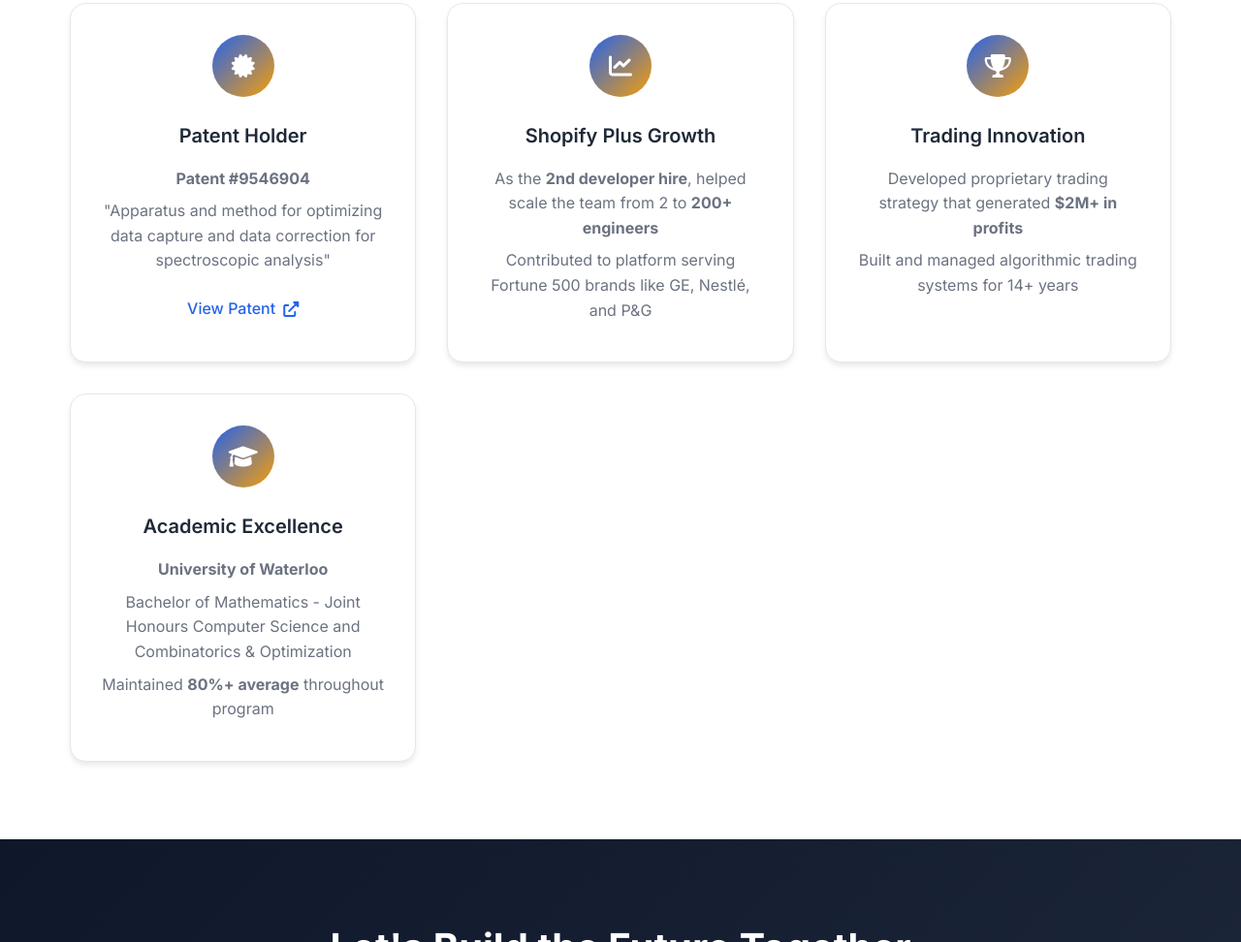
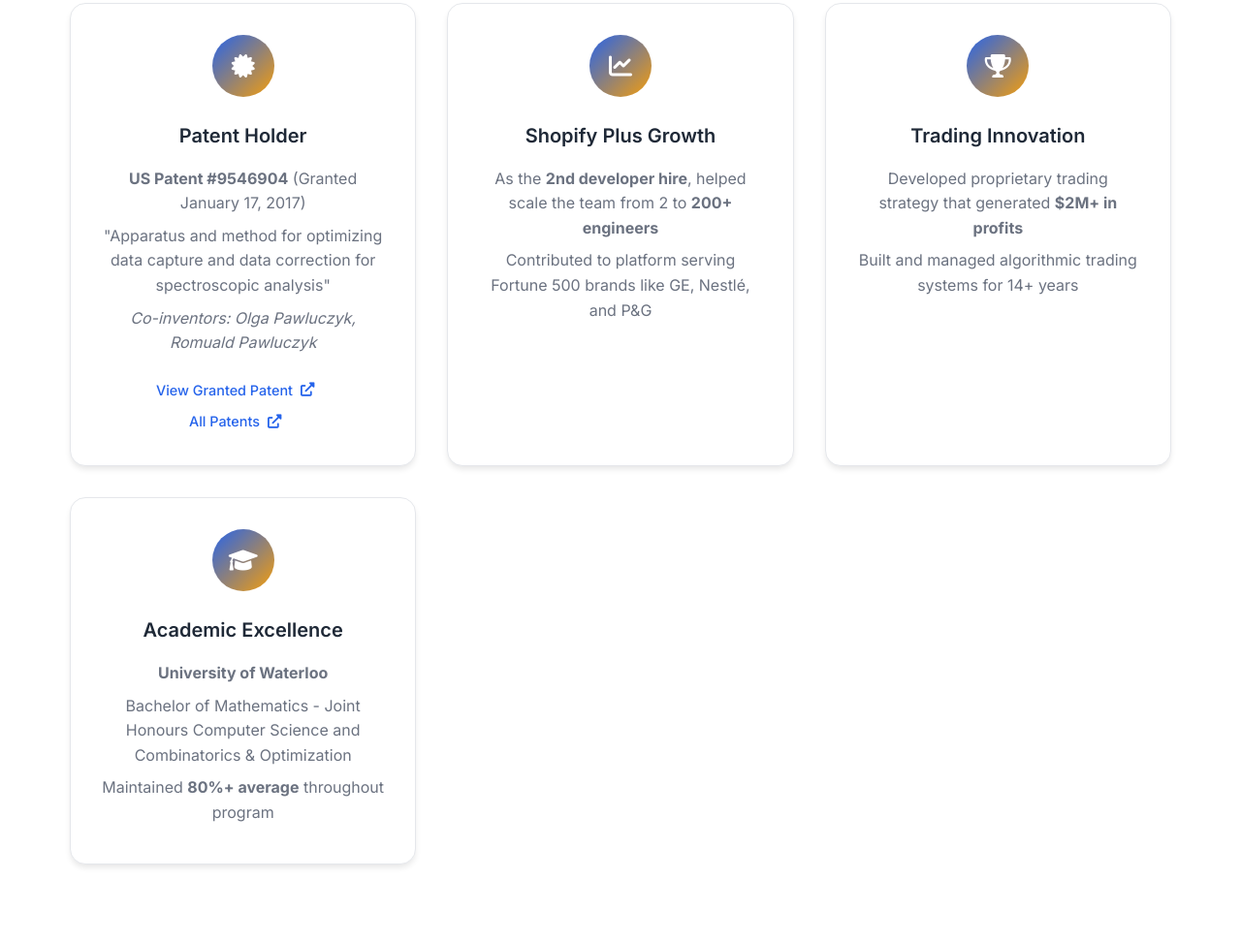
Before and after one commit to mpretti/resume, a plain HTML site: page index.html in a window 1280 px wide. Shown: the part 4999-5971 px from the top of the page at 97% size. Drawn offline with Linux system fonts and the light colour scheme.

Commit message:
Enhanced patent section: Add detailed patent information with direct links to Justia Patents

```diff
--- a/index.html
+++ b/index.html
@@ -398,10 +398,14 @@
                         <i class="fas fa-certificate"></i>
                     </div>
                     <h3>Patent Holder</h3>
-                    <p><strong>Patent #9546904</strong></p>
+                    <p><strong>US Patent #9546904</strong> (Granted January 17, 2017)</p>
                     <p>"Apparatus and method for optimizing data capture and data correction for spectroscopic analysis"</p>
+                    <p><em>Co-inventors: Olga Pawluczyk, Romuald Pawluczyk</em></p>
+                    <a href="https://patents.justia.com/patent/9546904" target="_blank" class="achievement-link">
+                        View Granted Patent <i class="fas fa-external-link-alt"></i>
+                    </a>
                     <a href="https://patents.justia.com/inventor/michael-pretti" target="_blank" class="achievement-link">
-                        View Patent <i class="fas fa-external-link-alt"></i>
+                        All Patents <i class="fas fa-external-link-alt"></i>
                     </a>
                 </div>
                 <div class="achievement-card shopify-growth">
--- a/styles.css
+++ b/styles.css
@@ -637,11 +637,17 @@ body {
     color: var(--primary-color);
     text-decoration: none;
     font-weight: 500;
-    margin-top: 1rem;
+    margin-top: 0.5rem;
+    margin-right: 1rem;
+    font-size: 0.9rem;
 }
 
 .achievement-link:hover {
     color: var(--secondary-color);
+}
+
+.achievement-card .achievement-link:first-of-type {
+    margin-top: 1rem;
 }
 
 /* Contact Section */
```
